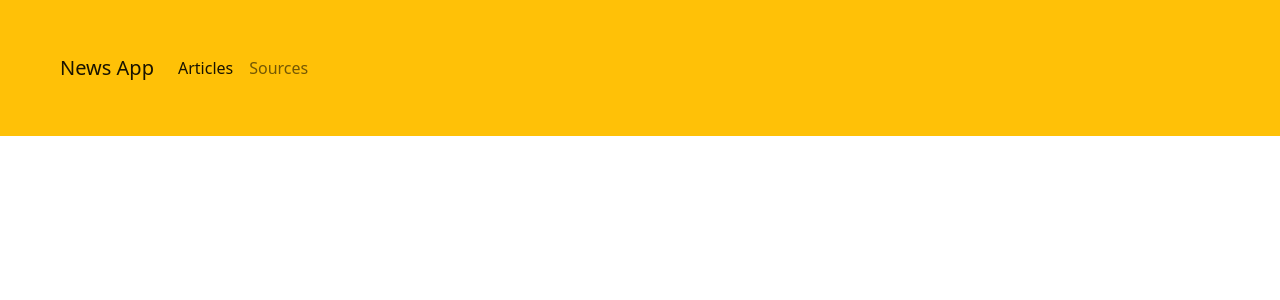
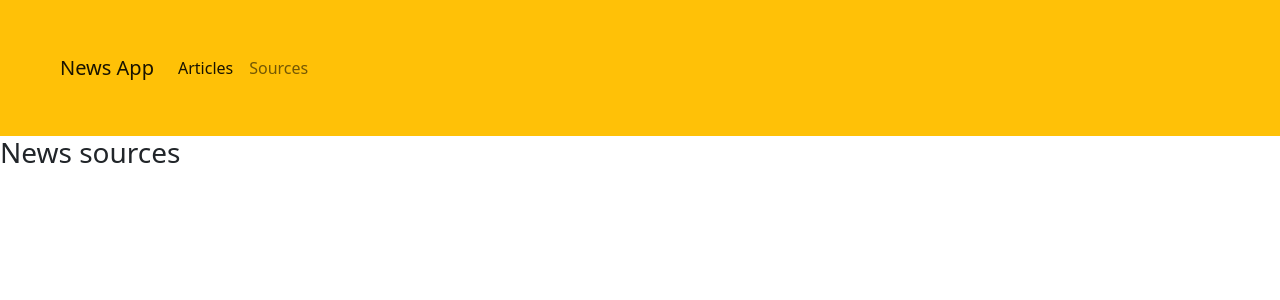
Before and after one commit to Abishag-Maitha/Pendo-News, a Flask app: template app/templates/index.html in a window 1280 px wide. Shown: the top 300 px of the page. Run offline with Flask 2, Linux system fonts and the light colour scheme; the template is opened without the code that fills it: most values are stand-ins (such as "Sample title", 1, 10 or a date in 2020).

Commit message:
for statement

```diff
--- a/app/main/views.py
+++ b/app/main/views.py
@@ -1,9 +1,11 @@
 from flask import render_template,url_for
 from . import main
+from ..requests import get_sources
 
 
 @main.route("/")
 def index():
     title="Sources"
+    all_news=get_sources()
 
-    return render_template("index.html", title=title)
+    return render_template("index.html", title=title, news=all_news)
--- a/app/templates/index.html
+++ b/app/templates/index.html
@@ -3,4 +3,13 @@
 {{title}}
 {%endblock%}
 {%block content%}
+<div>
+    <h3>News sources</h3>
+    <ul>
+        {%for n in news %}
+
+        {%endfor%}
+
+    </ul>
+</div>
 {%endblock%}
```
